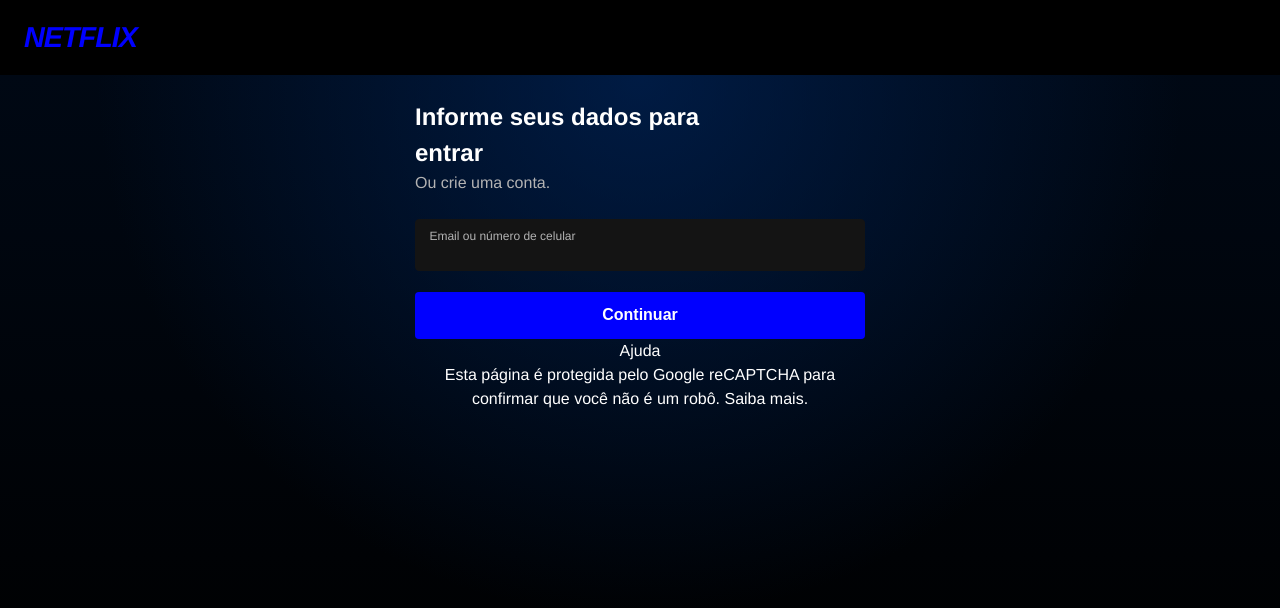
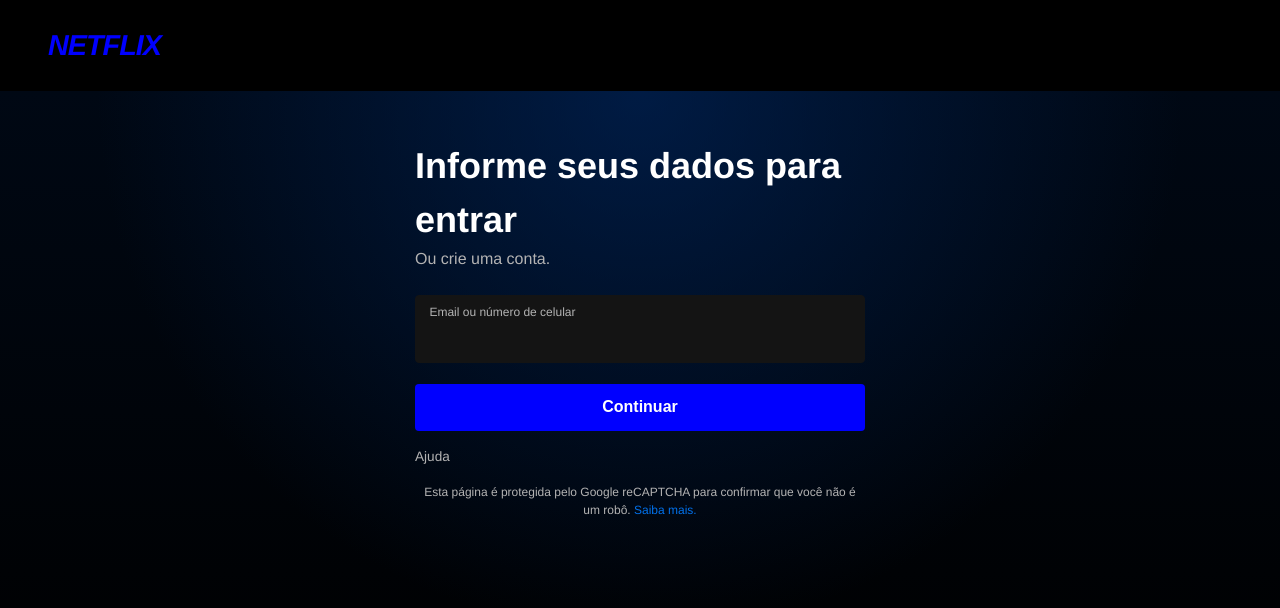
Before and after one commit to 1139361-create/Trabalho---Front-End, a plain HTML site: page Structures/index.html in a window 1280 px wide. Drawn offline with Linux system fonts and the light colour scheme.

Commit message:
Adiciona estilos de apoio e media query para desktop, ajuste no layout do sistema de login, Media query min-width 768px ajusta espacamentos e fonte do titulo em telas maiores e Layout testado em mobile (base) e desktop (media query)

```diff
--- a/Structures/style.css
+++ b/Structures/style.css
@@ -91,7 +91,7 @@
 
 .form-group input {
   width: 100%;
-  padding: 1rem;
+  padding: 1.5rem;
   background-color: var(--cor-cinza-input);
   border: 1px solid var(--cor-cinza-input);
   border-radius: var(--raio-borda);
@@ -138,3 +138,47 @@
 .btn-entrar:hover {
   background-color: var(--cor-azul-hover);
 }
+
+.ajuda-link {
+  display: block;
+  margin-top: 1rem;
+  font-size: 0.85rem;
+  color: var(--cor-texto-cinza);
+  text-align: left;
+}
+
+.signup-text {
+  margin-top: 1.2rem;
+  font-size: 0.9rem;
+  color: var(--cor-texto-cinza);
+}
+
+.signup-text a {
+  color: var(--cor-texto-claro);
+  font-weight: bold;
+}
+
+.recaptcha-text {
+  margin-top: 1rem;
+  font-size: 0.75rem;
+  color: var(--cor-texto-cinza);
+}
+
+.recaptcha-text a {
+  color: #0071eb;
+}
+
+@media (min-width: 768px) {
+  .site-header {
+    padding: 1.5rem 3rem;
+  }
+
+  .login-main {
+    padding: 3rem 5rem;
+
+  }
+
+  #login-title {
+    font-size: 2.25rem;
+  }
+}
```
